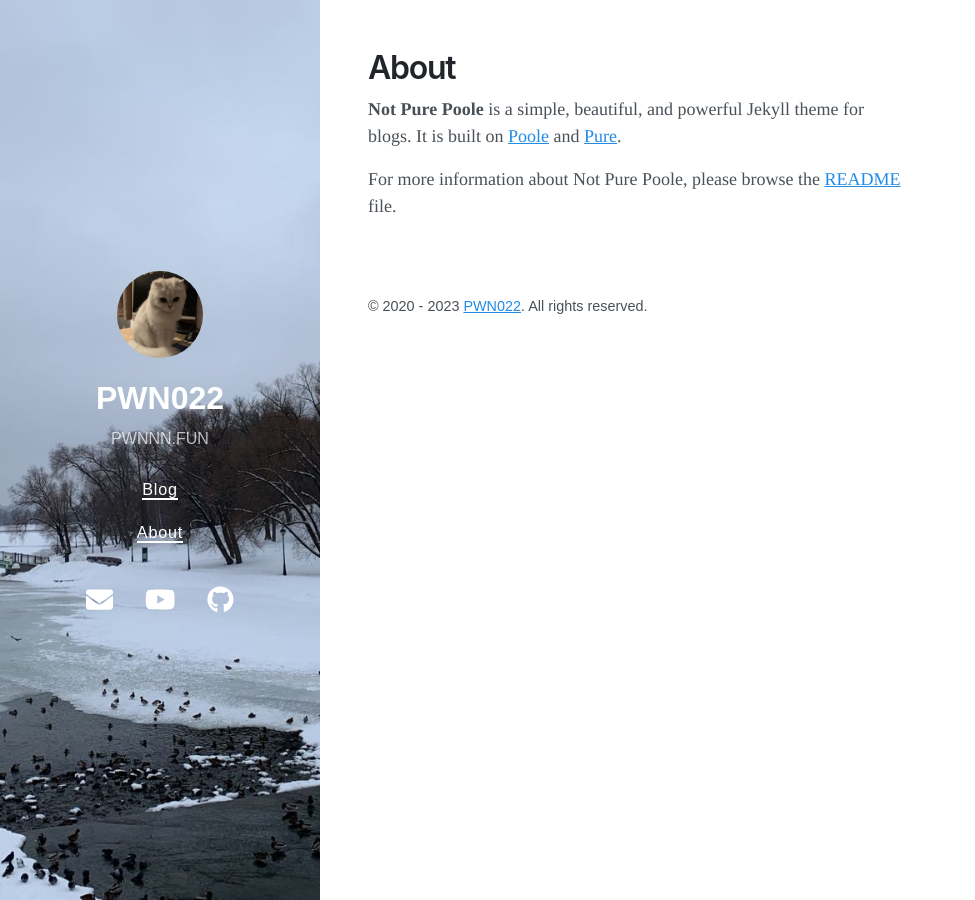
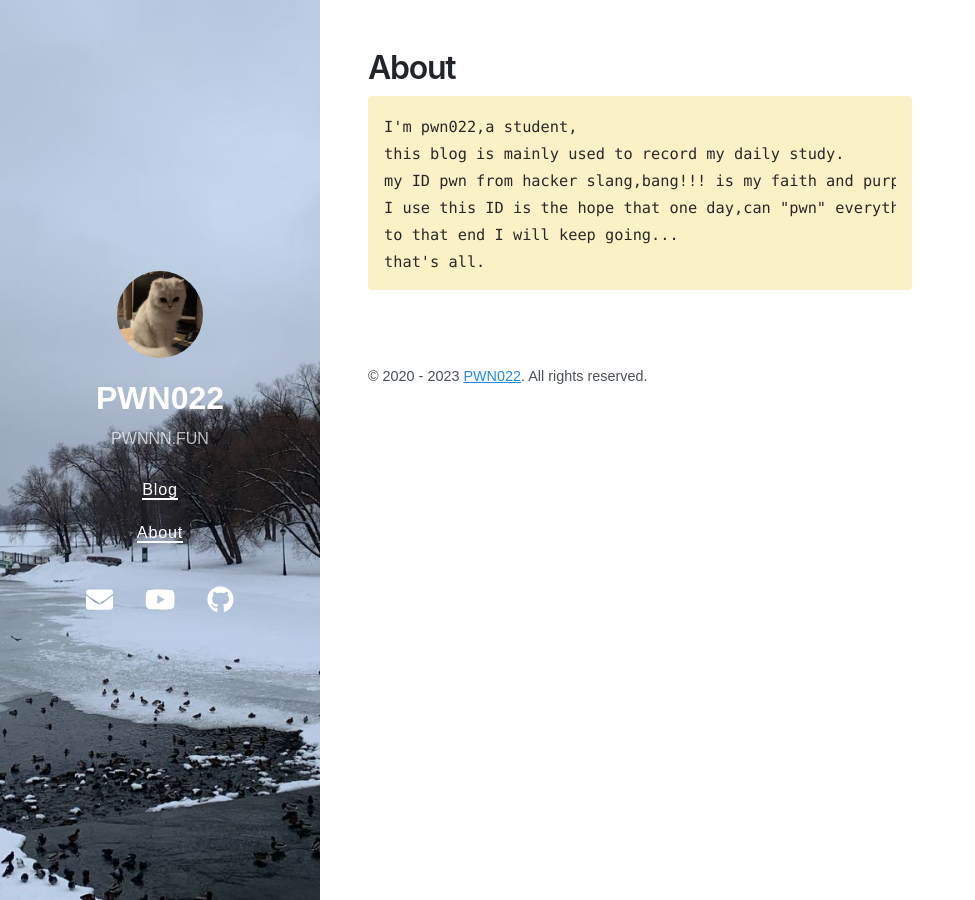
Before and after one commit to PWN022/PWN02.github.io, a Jekyll site: the page built from about.md, in a window 1280 px wide. Shown: the whole page, without its empty margins (0-975 px from the left). Built offline with Jekyll 4.4.1, drawn with Linux system fonts in a browser that asks for light colours; nearby versions of some CDN libraries.

Commit message:
Update about.md

```diff
--- a/about.md
+++ b/about.md
@@ -3,6 +3,11 @@ layout: page
 title: About
 ---
 
-**Not Pure Poole** is a simple, beautiful, and powerful Jekyll theme for blogs. It is built on [Poole](https://github.com/poole/poole) and [Pure](https://purecss.io/).
-
-For more information about Not Pure Poole, please browse the [README](https://github.com/vszhub/not-pure-poole) file.
+~~~
+I'm pwn022,a student,
+this blog is mainly used to record my daily study.
+my ID pwn from hacker slang,bang!!! is my faith and purpose.
+I use this ID is the hope that one day,can "pwn" everything.
+to that end I will keep going...
+that's all.
+~~~
```
